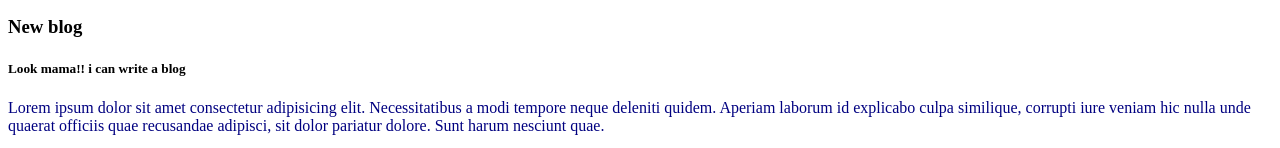
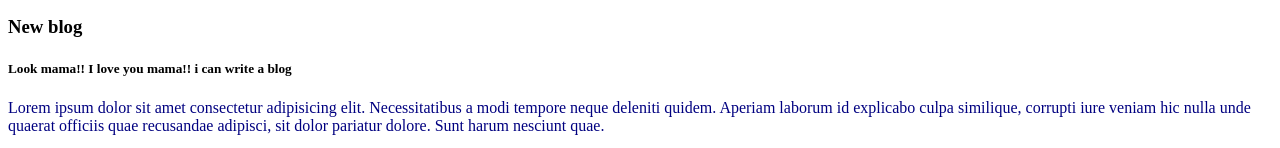
Before and after one commit to Hirenchandro/my-secend-repo, a plain HTML site: page index.html in a window 1280 px wide. Shown: the part 1011-1159 px from the top of the page. Drawn offline with Linux system fonts and the light colour scheme.

Commit message:
love mama

```diff
--- a/index.html
+++ b/index.html
@@ -23,7 +23,7 @@
     <p>pull check</p>
     <div>
         <h3>New blog</h3>
-        <h5>Look mama!! i can write a blog</h5>
+        <h5>Look mama!! I love you mama!! i can write a blog</h5>
         <p>Lorem ipsum dolor sit amet consectetur adipisicing elit. Necessitatibus a modi tempore neque deleniti quidem. Aperiam laborum id explicabo culpa similique, corrupti iure veniam hic nulla unde quaerat officiis quae recusandae adipisci, sit dolor pariatur dolore. Sunt harum nesciunt quae.</p>
     </div>
 
```
